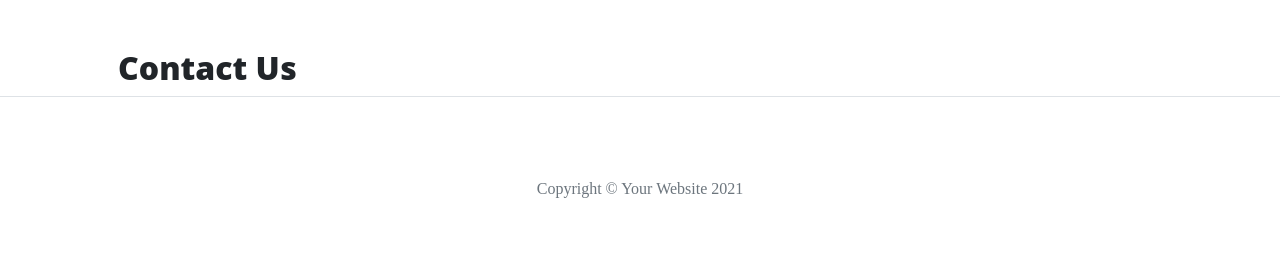
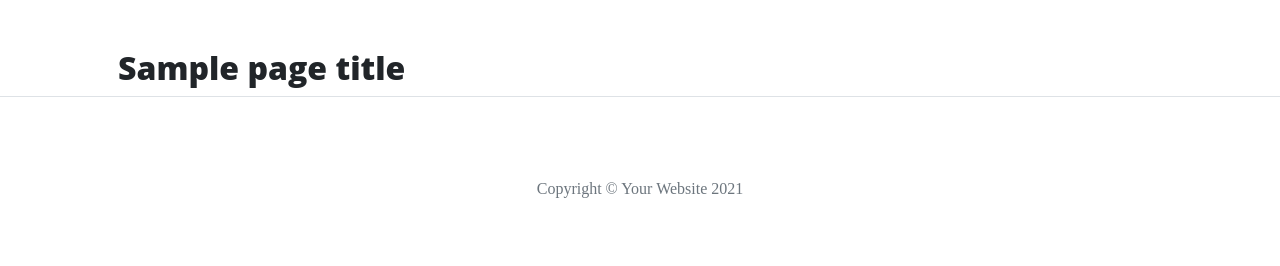
Before and after one commit to lilblupig/ci-11-thorin-company, a Flask app: template templates/contact.html in a window 1280 px wide. Shown: the part 629-895 px from the top of the page. Run offline with Flask 2, Linux system fonts and the light colour scheme; the template is opened without the code that fills it: most values are stand-ins (such as "Sample title", 1, 10 or a date in 2020); some libraries are stand-ins or nearby versions.

Commit message:
Have page titles pull from run.py file

```diff
--- a/run.py
+++ b/run.py
@@ -16,17 +16,17 @@ def index():
 
 @app.route("/about")
 def about():
-    return render_template("about.html")
+    return render_template("about.html", page_title="About")
 
 
 @app.route("/contact")
 def contact():
-    return render_template("contact.html")
+    return render_template("contact.html", page_title="Contact")
 
 
 @app.route("/careers")
 def careers():
-    return render_template("careers.html")
+    return render_template("careers.html", page_title="Careers")
 
 
 # Use os module to get environment variables, or set a default if not found.
--- a/templates/about.html
+++ b/templates/about.html
@@ -1,6 +1,6 @@
 {% extends "base.html" %}
 {% block content %}
-    <h2>About Page</h2>
+    <h2>{{ page_title }}</h2>
     <div col-12>
         <p>The formation of the group grew out of a meeting Gandalf had with Thorin in Bree which kindled Thorin's interest
             in recapturing his long lost family inheritance. (Thorin's grandfather had been the king of the Lonely Mountain
--- a/templates/careers.html
+++ b/templates/careers.html
@@ -1,4 +1,4 @@
 {% extends "base.html" %}
 {% block content %}
-    <h2>Careers</h2>
+    <h2>{{ page_title }}</h2>
 {% endblock %}
--- a/templates/contact.html
+++ b/templates/contact.html
@@ -1,4 +1,4 @@
 {% extends "base.html" %}
 {% block content %}
-    <h2>Contact Us</h2>
+    <h2>{{ page_title }}</h2>
 {% endblock %}
```
